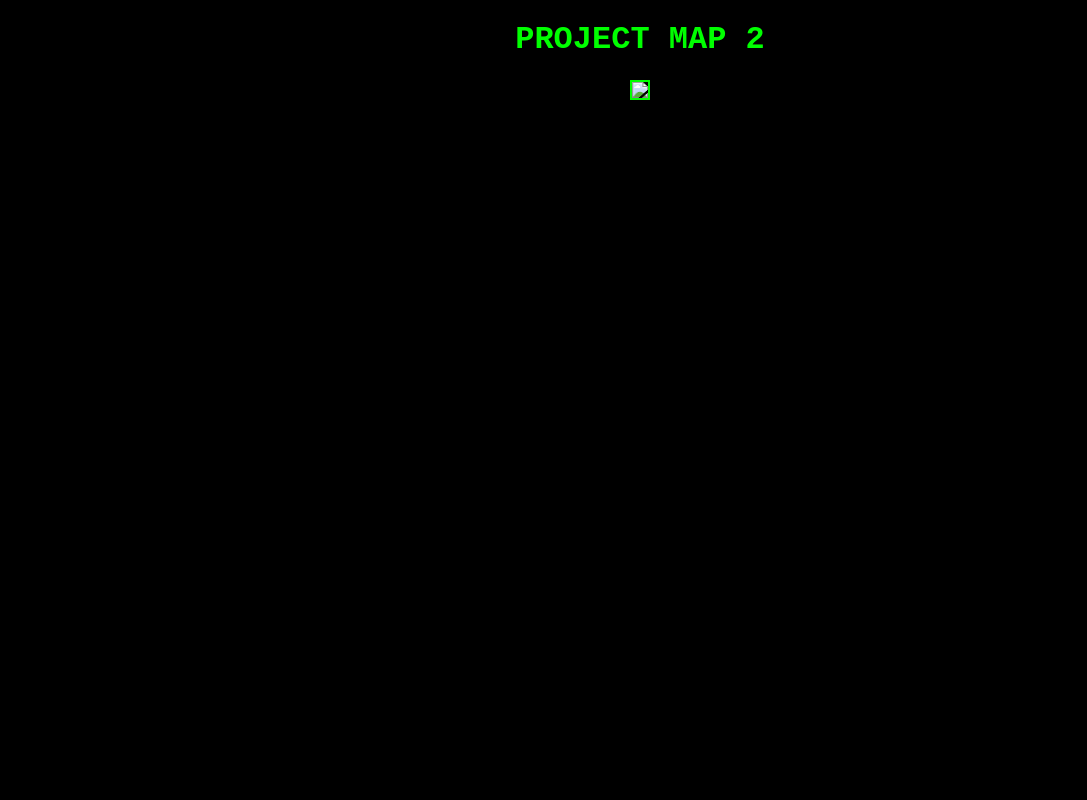
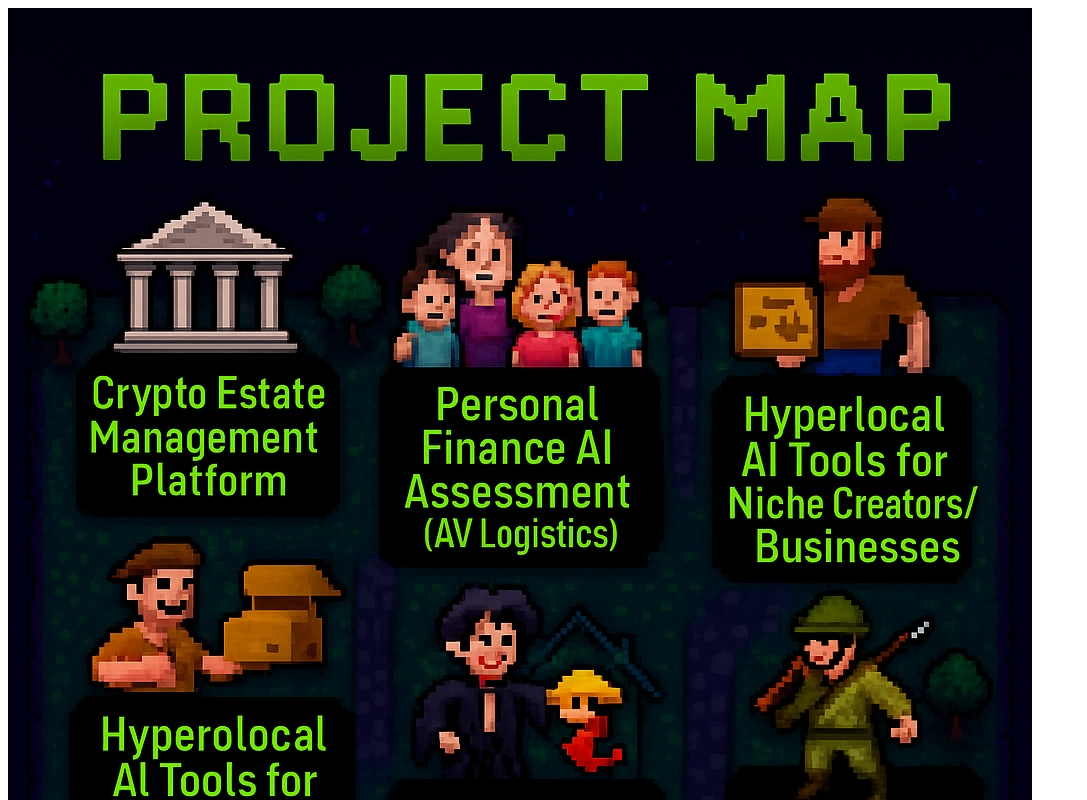
Before and after one commit to CupofJavad/thekeyholders, a plain HTML site: page docs/project-map-2.html in a window 1280 px wide. Shown: the top 800 px of the page, without its empty margins (0-1087 px from the left). Drawn offline with Linux system fonts and the light colour scheme.

Commit message:
Update project-map-2.html

```diff
--- a/docs/project-map-2.html
+++ b/docs/project-map-2.html
@@ -3,34 +3,22 @@
 <head>
   <meta charset="UTF-8">
   <title>Project Map 2 – TheKeyholders</title>
-  <style>
-    body {
-      background-color: #000;
-      color: #0f0;
-      font-family: 'Courier New', monospace;
-      text-align: center;
-    }
-    img {
-      width: 100%;
-      max-width: 1000px;
-      border: 2px solid #0f0;
-    }
-  </style>
 </head>
 <body>
-  <h1>PROJECT MAP 2</h1>
-  <img src="project-map-2.1.jpg" usemap="#image-map">
+
+<img src="images/project-map-2.1.jpg" usemap="#image-map">
 
 <map name="image-map">
   <area target="_self" alt="estate mgmt" title="estate mgmt" href="crypto-estate-platform.html" coords="70,359,327,506" shape="rect">
   <area target="_self" alt="ai finance" title="ai finance" href="finance-ai-assessment.html" coords="382,373,651,551" shape="rect">
   <area target="_self" alt="small business" title="small business" href="hyperlocal-ai-tools.html" coords="64,702,337,889" shape="rect">
   <area target="_self" alt="home value" title="home value" href="ai-home-appraisal.html" coords="392,787,640,927" shape="rect">
-    <area target="_self" alt="taskade current rms" title="taskade current rms" href="taskade-currentrms.html" coords="724,810,970,990" shape="rect">
+  <area target="_self" alt="taskade → currentrms" title="taskade → currentrms" href="taskade-currentrms.html" coords="724,810,970,990" shape="rect">
   <area target="_self" alt="big money" title="big money" href="btc-b2b-payments.html" coords="72,1096,343,1284" shape="rect">
   <area target="_self" alt="Next map" title="Next map" href="project-map-3.html" coords="722,1046,944,1206" shape="rect">
   <area target="_self" alt="home" title="home" href="index.html" coords="737,1263,955,1410" shape="rect">
   <area target="_self" alt="previous map" title="previous map" href="project-map-1.html" coords="47,1349,332,1433" shape="rect">
 </map>
+
 </body>
 </html>
```
Lines whose indentation alone changed are shown as unchanged.
